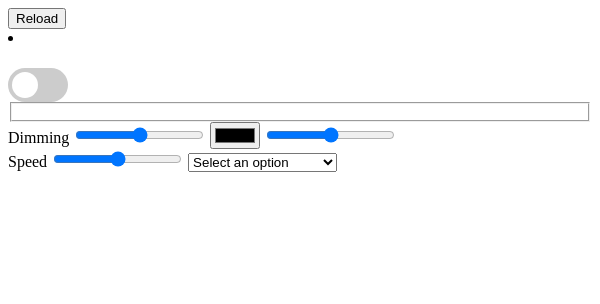
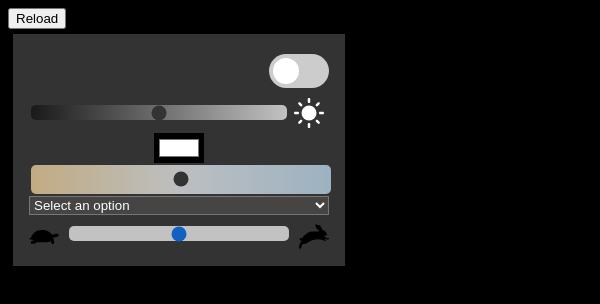
Before and after one commit to NahuelUliassiPirchio/light-control-pro, an Electron app: page index.html in a window 600 px wide. Drawn offline with Linux system fonts and the light colour scheme; no server answers.

Commit message:
[🔱 Update] Some styling

```diff
--- a/index.html
+++ b/index.html
@@ -18,20 +18,20 @@
     <button id="reload-button">Reload</button>
     <div id="bulb-template">
       <li class="bulb-section">
+        <div class="bulb-header">
           <h4 class="response"></h4>
           <label class="bulb-switch">
             <input type="checkbox">
             <span class="slider round"></span>
           </label>
-        <fieldset class="mode-selector">
-        </fieldset>
-        <label for="dimming">Dimming</label>
+        </div>
+        <div class="dimming">
           <input type="range" class="dimming-range" name="dimming" min="10" max="100" />
-        <input id="color" class="color-picker tab-content" type="color"/>
+          <img class="icon" src="./public/brightness.svg" alt="dimming icon">
+        </div>
+        <input id="color" class="color-picker tab-content" type="color" value="#ffffff"/>
         <input id="temp" class="temp-picker tab-content" type="range" min="2200" max="6200">
         <div id="scene" class="tab-content">
-          <label for="speed">Speed</label>
-          <input type="range" class="speed-range" name="speed" min="10" max="200" />
           <select id="scene-selector">
             <option class="red" value="0" selected="" disabled="">Select an option</option>
             <option value="0" disabled="">---Static Scenes---</option>
@@ -71,7 +71,14 @@
             <option value="10">Bedtime</option>
             <option value="1000">Rhythm</option>
           </select>
+          <div class="speed-container">
+            <img src="./public/tortoise.svg" alt="low speed icon"/>
+            <input type="range" class="speed-range" name="speed" min="10" max="200" />
+            <img src="./public/rabbit.svg" alt="high speed icon"/>
           </div>
+        </div>
+        <fieldset class="mode-selector">
+        </fieldset>
       </li>
     </div>
     <ul id="bulbs-container"></ul>
--- a/main.js
+++ b/main.js
@@ -50,10 +50,10 @@ const createWindow = () => {
         height: 600,
         webPreferences: {
             preload: path.join(__dirname, 'preload.js')
-        }
+        },
     });
     window.loadFile('index.html');
-    window.webContents.openDevTools();
+    // window.webContents.openDevTools()
 };
 app.whenReady().then(() => {
     ipcMain.handle('setBulb', handleSetBulb);
--- a/main.ts
+++ b/main.ts
@@ -36,11 +36,11 @@ const createWindow = () => {
     height: 600,
     webPreferences: {
       preload: path.join(__dirname, 'preload.js')
-    }
+    },
   })
 
   window.loadFile('index.html')
-  window.webContents.openDevTools()
+  // window.webContents.openDevTools()
 }
 
 app.whenReady().then(() => {
--- a/package.json
+++ b/package.json
@@ -6,7 +6,7 @@
   "scripts": {
     "start": "electron .",
     "dev": "electron --enable-logging .",
-    "build":"./node_modules/.bin/tsc",
+    "build": "./node_modules/.bin/tsc",
     "test": "echo \"Error: no test specified\" && exit 1"
   },
   "author": "Nahuel Uliassi Pirchio <uliassipirchio@gmail.com>",
--- a/renderer.js
+++ b/renderer.js
@@ -46,7 +46,8 @@ function getBulbHTML (bulb) {
   colorInput.checked = bulb.result.r
   const colorLabel = document.createElement('label')
   colorLabel.htmlFor = 'color' + bulb.result.mac
-  colorLabel.innerText = 'Color'
+  colorLabel.innerHTML = '<img class="tab-selector" src="./public/color-picker.svg" alt="Color Picker tab">'
+  colorLabel.title = 'color picker'
   modeSelector.appendChild(colorInput)
   modeSelector.appendChild(colorLabel)
 
@@ -58,7 +59,8 @@ function getBulbHTML (bulb) {
   tempInput.checked = bulb.result.temp
   const tempLabel = document.createElement('label')
   tempLabel.htmlFor = 'temp' + bulb.result.mac
-  tempLabel.innerText = 'Temperature'
+  tempLabel.innerHTML = '<img class="tab-selector" src="./public/temperature-picker.svg" alt="Temperature Picker tab">'
+  tempLabel.title = 'temperature picker'
   modeSelector.appendChild(tempInput)
   modeSelector.appendChild(tempLabel)
 
@@ -71,6 +73,8 @@ function getBulbHTML (bulb) {
   const sceneLabel = document.createElement('label')
   sceneLabel.htmlFor = 'scene' + bulb.result.mac
   sceneLabel.innerText = 'Scene'
+  sceneLabel.innerHTML = '<img class="tab-selector" src="./public/scene-picker.svg" alt="Scene Picker tab">'
+  sceneLabel.title = 'scene picker'
   modeSelector.appendChild(sceneInput)
   modeSelector.appendChild(sceneLabel)
 
@@ -79,7 +83,7 @@ function getBulbHTML (bulb) {
     tabs.forEach(tab => {
       const selectedMode = modeSelector.querySelector(`input[name="mode${bulb.result.mac}"]:checked`).value
       if (selectedMode === tab.id) {
-        tab.style.display = 'block'
+        tab.style.display = 'flex'
         return
       }
       tab.style.display = 'none'
@@ -111,7 +115,7 @@ function getBulbHTML (bulb) {
     responseHeader.innerHTML = response.result.success && 'Bulb successfully updated'
   })
 
-  colorPicker.addEventListener('change', async (event) => {
+  colorPicker.addEventListener('input', async (event) => {
     const rgbColor = hexaToRGB(event.target.value)
     const response = await window.bulbNetworking.changeColor(bulb.ip, rgbColor, dimmingRange.value)
     responseHeader.innerHTML = response.result.success && 'Bulb successfully updated'
--- a/style.css
+++ b/style.css
@@ -1,3 +1,143 @@
+:root {
+  --background-color: #000;
+  --card-background: #333;
+  --text-color: #fff;
+  --text-font: Arial, sans-serif;
+  --secondary-color: #ff4500;
+}
+
+body {
+  background-color: var(--background-color);
+  color: var(--text-color);
+  font-family: var(--text-font);
+}
+
+#bulbs-container{
+  display: flex;
+  flex-wrap: wrap;
+}
+
+.bulb-section {
+  background-color: var(--card-background);
+  list-style: none;
+  padding: 1rem;
+  flex: 0 0 calc(25% - 10px);
+  margin: 5px;
+  height: 200px;
+  display: flex;
+  flex-direction: column;
+  justify-content: space-between;
+  min-width: 200px;
+  max-width: 300px;
+}
+.bulb-section .bulb-header {
+  display: flex;
+  flex-direction: row;
+  justify-content: space-between;
+  align-items: center;
+}
+.bulb-section .tab-content {
+  height: 30%;
+}
+
+#scene {
+  display: flex;
+  flex-direction: column;
+  gap: .6rem;
+}
+
+input[type="range"] {
+  -webkit-appearance: none;
+  appearance: none;
+  width: 100%;
+  height: 15px;
+  border-radius: 5px;
+  outline: none;
+  opacity: 0.7;
+  -webkit-transition: .2s;
+  transition: opacity .2s
+}
+
+.icon {
+  width: 40px;
+}
+
+.mode-selector {
+  display: flex;
+  justify-content: space-around;
+  border: none;
+  padding: 0;
+  margin: 0;
+  margin-top: 1px;
+}
+
+.mode-selector > input {
+  position: fixed;
+  opacity: 0;
+  pointer-events: none;
+}
+
+.mode-selector [type="radio"]:checked + label img {
+  opacity: 100%;
+}
+
+.tab-selector {
+  padding: 0.1rem;
+  background: #4d4851;
+  opacity: 30%;
+}
+
+.tab-selector {
+  width: 2rem;
+  height: 2rem;
+  object-fit: cover;
+  border-radius: 50%;
+  cursor: pointer;
+}
+
+.temp-picker {
+  accent-color: var(--card-background);
+  accent-color: linear-gradient(90deg, rgba(254,223,165,1) 0%, rgba(247,251,254,1) 50%, rgba(202,232,254,1) 100%);
+  background: rgb(254,223,165);
+  background: linear-gradient(90deg, rgba(254,223,165,1) 0%, rgba(247,251,254,1) 50%, rgba(202,232,254,1) 100%);
+}
+
+.dimming {
+  display: flex;
+  align-items: center;
+}
+
+.dimming-range {
+  accent-color: var(--card-background);
+  accent-color: linear-gradient(90deg, rgba(254,223,165,1) 0%, rgba(247,251,254,1) 50%, rgba(202,232,254,1) 100%);
+  background: rgb(0,0,0);
+  background: linear-gradient(90deg, rgba(0,0,0,0.7035189075630253) 0%, rgba(255,255,255,1) 100%);
+}
+#color, #temp {
+  max-height: 20%;
+}
+
+.tab-content > select {
+  width: 100%;
+  cursor: pointer;
+  background: #474444;
+  color: white;
+}
+.speed-container {
+  display: flex;
+  flex-direction: row;
+  gap: .5rem;
+}
+
+.speed-container img {
+  width: 30px;
+}
+
+.color-picker {
+  background-color: black;
+  margin: 0 auto;
+}
+
 .bulb-switch {
   position: relative;
   display: inline-block;
```
Also changed, not shown: public/brightness.svg (added), public/color-picker.svg (added), public/rabbit.svg (added), public/scene-picker.svg (added), public/temperature-picker.svg (added), public/tortoise.svg (added), 1 other file. Lines whose indentation alone changed are shown as unchanged.
